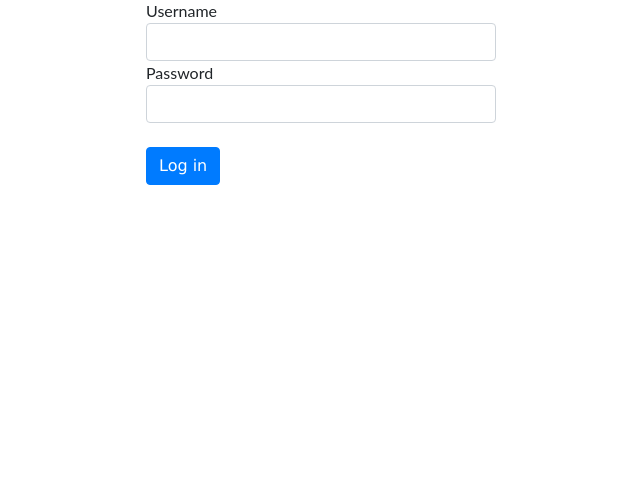
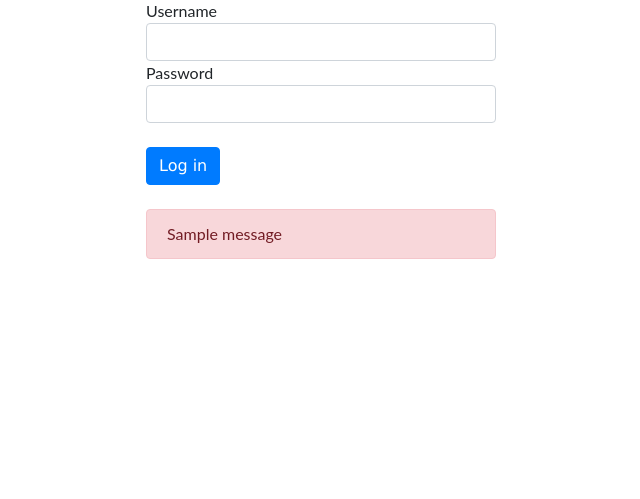
Before and after one commit to LDVES/Django-Quest-List, a Django app: page /login in a window 1280 px wide. Shown: the part 162-661 px from the top of the page, without its empty margins (319-959 px from the left). Run offline with Django 3.2, Linux system fonts and the light colour scheme; one stand-in notice (Sample message) is shown; some libraries are stand-ins or nearby versions.

Commit message:
Added Invalid crenetials message to UserLogin view

```diff
--- a/user_auth_app/templates/user_auth_app/forms/user_login_form.html
+++ b/user_auth_app/templates/user_auth_app/forms/user_login_form.html
@@ -23,6 +23,18 @@ Listing Quests
             <br>
             <input type="submit" class="btn btn-primary" value="Log in">
       </form>
+      <br>
+
+{% if messages %}
+    {% for message in messages %}
+    <div class="alert alert-danger">
+        {{ message }}
+    </div>
+    {% endfor %}
+</div>
+{% endif %}
+
+</div>
 <div class="col-md-4"></div>
 </div>
 {% endblock %}
--- a/user_auth_app/views.py
+++ b/user_auth_app/views.py
@@ -3,6 +3,7 @@ from django.urls import reverse_lazy
 from django.views import View
 from django.views.generic.edit import FormView
 from user_auth_app.forms import UserLoginForm
+from django.contrib import messages
 from django.contrib.auth import authenticate, login
 from django.contrib.auth.forms import UserCreationForm
 
@@ -12,6 +13,7 @@ class UserLogin(FormView):
     form_class = UserLoginForm
     success_url = reverse_lazy('quests_manager:index')
 
+    #Checking if user is logged
     def get(self, request):
         if request.user.is_authenticated:
             return redirect('quests_manager:index')
@@ -28,6 +30,8 @@ class UserLogin(FormView):
             login(self.request, user)
             return super().form_valid(form)
         else:
+            #Invalid credentials message
+            messages.add_message(self.request, messages.ERROR, 'Invalid credentials' )
             return redirect('user_auth_app:login')
 
 class UserRegister(FormView):
@@ -35,6 +39,7 @@ class UserRegister(FormView):
     form_class = UserCreationForm
     success_url = reverse_lazy('user_auth_app:login')
 
+    #Checking if user is logged
     def get(self, request):
         if request.user.is_authenticated:
             return redirect('quests_manager:index')
```
Also changed, not shown: user_auth_app/templates/user_auth_app/forms/user_register_form.html (+8 -1 lines). Lines whose indentation alone changed are shown as unchanged.
